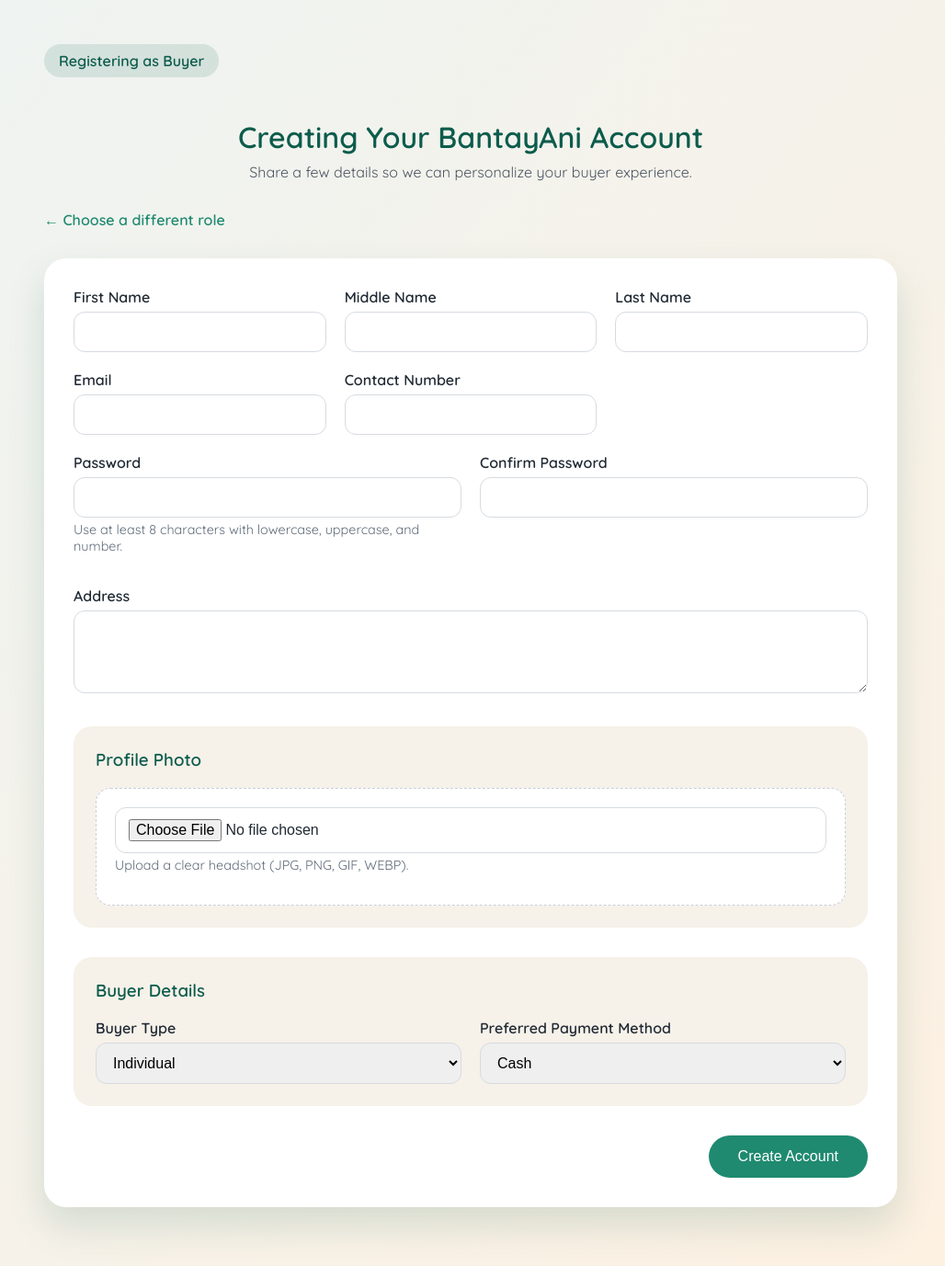
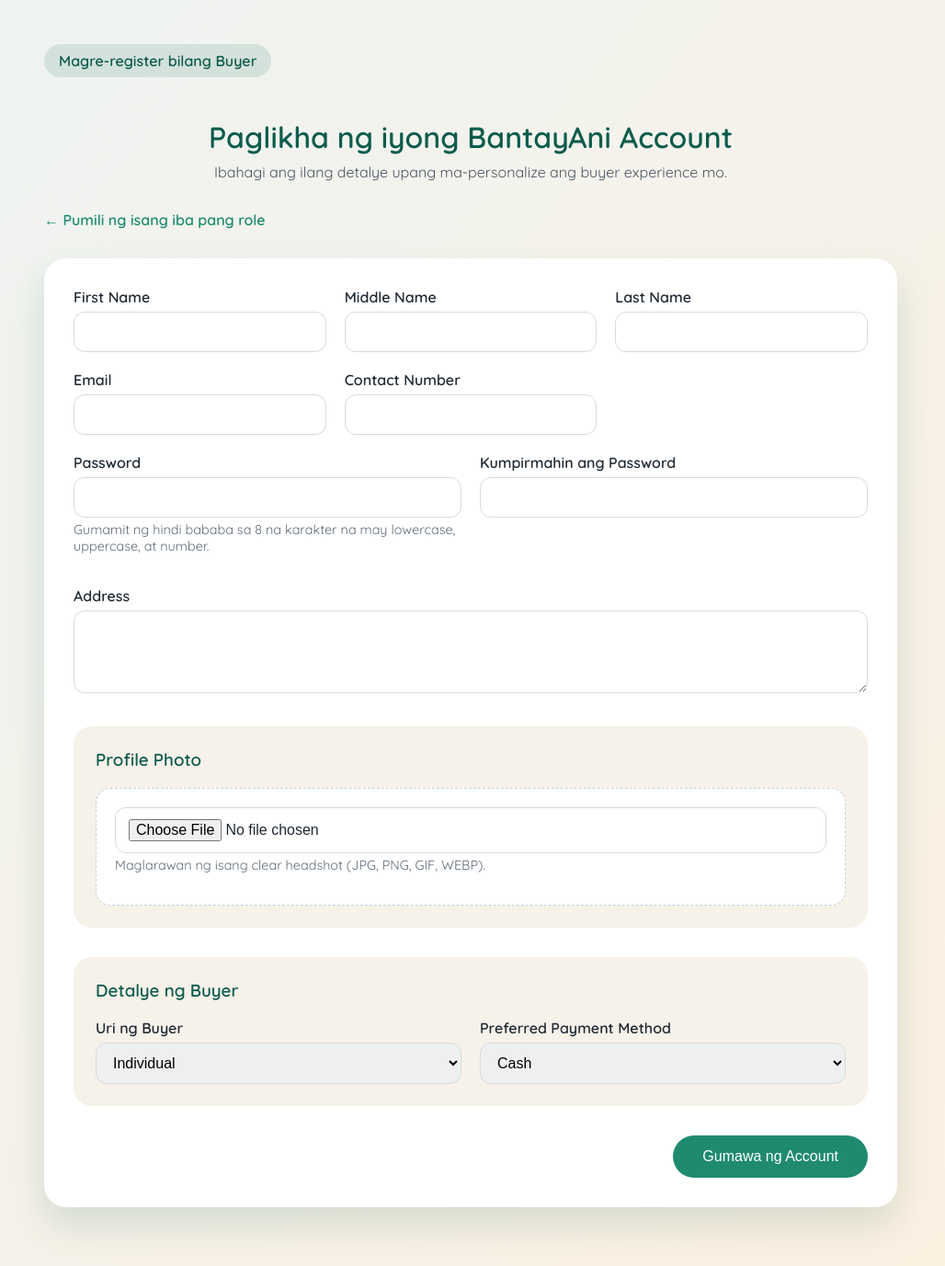
Before and after one commit to stix-bit/bantayani, a PHP site: page /bantayani/user/register.php?role=Buyer in a window 1280 px wide. Shown: the whole page at 92% size, without its empty margins (128-1156 px from the left). Run offline with PHP 8.4, Linux system fonts and the light colour scheme.

Commit message:
Initial translations

```diff
--- a/includes/announcement_widget.php
+++ b/includes/announcement_widget.php
@@ -136,7 +136,7 @@ $stmt->close();
 
     <?php if (empty($widget_announcements)): ?>
         <div class="no-announcements">
-            No new announcements
+            Walang bagong annunsyo
         </div>
     <?php else: ?>
         <?php foreach ($widget_announcements as $widget_ann): ?>
@@ -161,6 +161,6 @@ $stmt->close();
     <?php endif; ?>
 
     <a href="announcements.php" class="view-all-announcements">
-        View All Announcements →
+        Tignan lahat ng Annunsyo →
     </a>
 </div>
--- a/includes/auth_helper.php
+++ b/includes/auth_helper.php
@@ -20,12 +20,12 @@ function require_login($required_role = null) {
 
     // Check if user is logged in
     if (!isset($_SESSION['user_id'])) {
-        redirect_to_login('Please log in to continue.', $current_request);
+        redirect_to_login('Mag log-in para tumuloy.', $current_request);
     }
 
     // Check if specific role is required
     if ($required_role !== null && (!isset($_SESSION['role']) || $_SESSION['role'] !== $required_role)) {
-        redirect_to_login('You are not authorized to access that page.', $current_request);
+        redirect_to_login('Hindi ka karapatang i-access ang pahinang ito.', $current_request);
     }
 }
 
--- a/includes/dynamic_pricing.php
+++ b/includes/dynamic_pricing.php
@@ -168,7 +168,7 @@ function validatePriceInRange($conn, $crop_id, $price, $days = DYNAMIC_PRICING_D
     if (!$range['has_data']) {
         return [
             'valid' => true,
-            'message' => 'No market data yet; price is accepted. Consider setting a competitive price.',
+            'message' => 'Wala pang market data; tinatanggap ang presyo. Isaalang-alang ang pagtatakda ng mas kompetitibong presyo.',
             'range' => $range,
         ];
     }
@@ -176,14 +176,14 @@ function validatePriceInRange($conn, $crop_id, $price, $days = DYNAMIC_PRICING_D
     if ($price < $range['price_min']) {
         return [
             'valid' => false,
-            'message' => sprintf('Price must be at least ₱%s (recommended: ₱%s). Min allowed: ₱%s.', number_format($range['price_min'], 2), number_format($range['recommended'], 2), number_format($range['price_min'], 2)),
+            'message' => sprintf('Ang presyo ay dapat ₱%s (recommended: ₱%s). Pinakamababa na allowed: ₱%s.', number_format($range['price_min'], 2), number_format($range['recommended'], 2), number_format($range['price_min'], 2)),
             'range' => $range,
         ];
     }
     if ($price > $range['price_max']) {
         return [
             'valid' => false,
-            'message' => sprintf('Price must be at most ₱%s (recommended: ₱%s). Max allowed: ₱%s.', number_format($range['price_max'], 2), number_format($range['recommended'], 2), number_format($range['price_max'], 2)),
+            'message' => sprintf('Ang presyo ay dapat ₱%s (recommended: ₱%s). Pinakamataas na allowed: ₱%s.', number_format($range['price_max'], 2), number_format($range['recommended'], 2), number_format($range['price_max'], 2)),
             'range' => $range,
         ];
     }
--- a/user/register.php
+++ b/user/register.php
@@ -8,12 +8,12 @@ function saveUploadedImage(array $file, string $subDir, string $prefix): string
 {
     $imageInfo = @getimagesize($file['tmp_name']);
     if ($imageInfo === false) {
-        throw new RuntimeException('Only image files are allowed.');
+        throw new RuntimeException('Image files lang pwede.');
     }
 
     $allowedMime = ['image/jpeg', 'image/png', 'image/gif', 'image/webp'];
     if (!in_array($imageInfo['mime'], $allowedMime, true)) {
-        throw new RuntimeException('Unsupported image format uploaded.');
+        throw new RuntimeException('Hindi sinusuportahan ang image file format.');
     }
 
     $uploadRoot = __DIR__ . '/../images/uploads';
@@ -28,7 +28,7 @@ function saveUploadedImage(array $file, string $subDir, string $prefix): string
     $targetPath = $targetDir . '/' . $filename;
 
     if (!move_uploaded_file($file['tmp_name'], $targetPath)) {
-        throw new RuntimeException('Unable to save uploaded image.');
+        throw new RuntimeException('Hindi ma-save ang larawan.');
     }
 
     return 'images/uploads/' . $subDir . '/' . $filename;
@@ -53,59 +53,59 @@ function validateRegistrationInput(array $data, ?array $profileImage, ?array $fa
     $errors = [];
 
     if (($data['first_name'] ?? '') === '' || ($data['middle_name'] ?? '') === '' || ($data['last_name'] ?? '') === '' || ($data['email'] ?? '') === '' || ($data['address'] ?? '') === '') {
-        $errors[] = 'First name, middle name, last name, email, and address are required.';
+        $errors[] = 'Ang lahat ng kinakailangang field ay kailangan.';
     }
 
     if (!filter_var($data['email'] ?? '', FILTER_VALIDATE_EMAIL)) {
-        $errors[] = 'Invalid email.';
+        $errors[] = 'Maling email.';
     }
 
     $password = $data['password'] ?? '';
     $confirmPassword = $data['confirm_password'] ?? '';
     if ($password === '' || $confirmPassword === '') {
-        $errors[] = 'Please set and confirm your password.';
+        $errors[] = 'Mangyaring itakda at kunin ang iyong password.';
     } elseif ($password !== $confirmPassword) {
-        $errors[] = 'Passwords do not match.';
+        $errors[] = 'Ang mga password ay hindi tumugma.';
     } elseif (!preg_match('/^(?=.*[a-z])(?=.*[A-Z])(?=.*\\d).{8,}$/', $password)) {
-        $errors[] = 'Password must be at least 8 characters and include lowercase, uppercase, and number.';
+        $errors[] = 'Ang password ay dapat na hindi bababa sa 8 na karakter at kulang ang lowercase, uppercase, at number.';
     }
 
     if (!$profileImage || $profileImage['error'] === UPLOAD_ERR_NO_FILE) {
-        $errors[] = 'Profile photo is required.';
+        $errors[] = 'Ang profile photo ay kailangan.';
     } elseif ($profileImage['error'] !== UPLOAD_ERR_OK) {
-        $errors[] = 'There was a problem uploading your profile photo.';
+        $errors[] = 'May problema sa pag-upload ng iyong profile photo.';
     }
 
     $allowedPaymentMethods = ['Cash', 'Online'];
     if (!in_array($data['preferred_payment_method'] ?? 'Cash', $allowedPaymentMethods, true)) {
-        $errors[] = 'Please choose a valid payment method.';
+        $errors[] = 'Mangyaring pumili ng isang valid na paraan ng pagbayad.';
     }
 
     if ($activeRole === 'Buyer') {
         if (!in_array($data['buyer_type'] ?? 'Individual', ['Individual', 'Company'], true)) {
-            $errors[] = 'Please choose whether you are an individual or company buyer.';
+            $errors[] = 'Mangyaring pumili kung ikaw ay isang indibidwal o kumpanya.';
         }
 
         if (($data['buyer_type'] ?? 'Individual') === 'Company') {
             if (trim($data['company_name'] ?? '') === '' || trim($data['company_address'] ?? '') === '' || trim($data['contact_person'] ?? '') === '' || trim($data['tax_id'] ?? '') === '') {
-                $errors[] = 'Company name, address, contact person, and tax ID are required for company buyers.';
+                $errors[] = 'Ang pangalan ng kumpanya, address, contact person, at tax ID ay kailangan para sa mga kumpanya.';
             }
 
             // Validate company name length
             if (strlen(trim($data['company_name'] ?? '')) > 100) {
-                $errors[] = 'Company name must be 100 characters or less.';
+                $errors[] = 'Ang pangalan ng kumpanya ay dapat na hindi bababa sa 100 na karakter.';
             }
 
             // Validate tax ID format and length
             if (strlen(trim($data['tax_id'] ?? '')) > 50) {
-                $errors[] = 'Tax ID must be 50 characters or less.';
+                $errors[] = 'Ang tax ID ay dapat na hindi bababa sa 50 na karakter.';
             }
         }
     }
 
     if ($activeRole === 'Farmer') {
         if (trim($data['farm_name'] ?? '') === '' || trim($data['farm_location'] ?? '') === '') {
-            $errors[] = 'Farm name and farm location are required for farmers.';
+            $errors[] = 'Ang pangalan ng farm at farm location ay kailangan para sa mga magsasaka.';
         }
 
         $valid_regions = ['', 'Manila', 'Nueva Ecija', 'Bulacan', 'Batangas', 'Laguna',
@@ -113,11 +113,11 @@ function validateRegistrationInput(array $data, ?array $profileImage, ?array $fa
                           'Mindanao', 'Luzon', 'Visayas'];
         $region = trim($data['region'] ?? '');
         if ($region !== '' && !in_array($region, $valid_regions, true)) {
-            $errors[] = 'Please choose a valid region.';
+            $errors[] = 'Mangyaring pumili ng isang valid na rehiyon.';
         }
 
         if ($farmImage && $farmImage['error'] !== UPLOAD_ERR_OK && $farmImage['error'] !== UPLOAD_ERR_NO_FILE) {
-            $errors[] = 'Farm image upload failed. Please try again.';
+            $errors[] = 'Nabigo ang pag-upload ng farm image. Mangyaring subukan muli.';
         }
     }
 
@@ -142,7 +142,7 @@ function saveOptionalImage(?array $file, string $subDir, string $prefix): ?strin
     }
 
     if ($file['error'] !== UPLOAD_ERR_OK) {
-        throw new RuntimeException('One of the optional images failed to upload.');
+        throw new RuntimeException('Nabigo ang pag-upload ng isang ng optional images.');
     }
 
     return saveUploadedImage($file, $subDir, $prefix);
@@ -230,7 +230,7 @@ $farmImageRelativePath = null;
 if ($_SERVER['REQUEST_METHOD'] === 'POST') {
     $activeRole = $_POST['role'] ?? $activeRole;
     if (!in_array($activeRole, $allowedRoles, true)) {
-        $errors[] = 'Invalid registration role selected.';
+        $errors[] = 'Maling pumili ng registration role.';
     }
 
     $firstName = trim($_POST['first_name'] ?? '');
@@ -278,7 +278,7 @@ if ($_SERVER['REQUEST_METHOD'] === 'POST') {
     $errors = array_merge($errors, validateRegistrationInput($formData, $profileImage, $farmImage, $activeRole));
 
     if (empty($errors) && emailAlreadyExists($conn, $email)) {
-        $errors[] = 'Email is already registered. Please log in instead.';
+        $errors[] = 'Ang email ay naka-register na. Mangyaring mag-login sa halip.';
     }
 
     $uploadedRelativePaths = [];
@@ -307,7 +307,7 @@ if ($_SERVER['REQUEST_METHOD'] === 'POST') {
         try {
             $formData['preferred_payment_method'] = $preferredPaymentMethod;
             createUserWithProfiles($conn, $activeRole, $formData, $profileImageRelativePath, $farmImageRelativePath);
-            $_SESSION['registration_success'] = 'Registration successful! You may now log in.';
+            $_SESSION['registration_success'] = 'Registration successful! Mangyaring mag-login para tumuloy.';
             header('Location: login.php');
             exit;
         } catch (mysqli_sql_exception $exception) {
@@ -316,11 +316,12 @@ if ($_SERVER['REQUEST_METHOD'] === 'POST') {
 
             // Handle specific duplicate company errors
             if (strpos($exception->getMessage(), 'Duplicate entry') !== false && strpos($exception->getMessage(), 'company_name') !== false) {
-                $errors[] = 'A company with this name already exists. Please contact your administrator or use a different company name.';
+                $errors[] = 'May umiiral nang kumpanya na may ganitong pangalan. Mangyaring makipag-ugnayan sa iyong administrator o gumamit ng ibang pangalan ng kumpanya.
+';
             } elseif (strpos($exception->getMessage(), 'Duplicate entry') !== false && strpos($exception->getMessage(), 'tax_id') !== false) {
-                $errors[] = 'A company with this Tax ID already exists. Please verify your Tax ID or contact your administrator.';
+                $errors[] = 'May umiiral nang kumpanya na may ganitong tax ID. Mangyaring kunin ang iyong tax ID o makipag-ugnayan sa iyong administrator.';
             } else {
-                $errors[] = 'An unexpected error occurred during registration. Please try again later.';
+                $errors[] = 'May unexpected error na nangyayari sa pag-register. Mangyaring subukan muli mamaya.';
             }
         }
     } elseif (!empty($uploadedRelativePaths)) {
@@ -504,10 +505,10 @@ if ($_SERVER['REQUEST_METHOD'] === 'POST') {
 </head>
 <body>
 <div class="page">
-    <div class="role-pill">Registering as <?= htmlspecialchars($activeRole, ENT_QUOTES, 'UTF-8'); ?></div>
-    <h1>Creating Your BantayAni Account</h1>
-    <p class="subtitle">Share a few details so we can personalize your <?= strtolower($activeRole); ?> experience.</p>
-    <a class="change-role-link" href="register-choice.php">&larr; Choose a different role</a>
+    <div class="role-pill">Magre-register bilang <?= htmlspecialchars($activeRole, ENT_QUOTES, 'UTF-8'); ?></div>
+    <h1>Paglikha ng iyong BantayAni Account</h1>
+    <p class="subtitle">Ibahagi ang ilang detalye upang ma-personalize ang <?= strtolower($activeRole); ?> experience mo.</p>
+    <a class="change-role-link" href="register-choice.php">&larr; Pumili ng isang iba pang role</a>
 
     <?php if (!empty($errors)) : ?>
         <div class="alert alert-error">
@@ -547,7 +548,7 @@ if ($_SERVER['REQUEST_METHOD'] === 'POST') {
                         name="email"
                         value="<?= htmlspecialchars($_POST['email'] ?? '', ENT_QUOTES, 'UTF-8'); ?>"
                         required
-                        oninvalid="this.setCustomValidity('Invalid email')"
+                        oninvalid="this.setCustomValidity('Maling email')"
                         oninput="this.setCustomValidity('')"
                 />
             </div>
@@ -566,13 +567,13 @@ if ($_SERVER['REQUEST_METHOD'] === 'POST') {
                         name="password"
                         minlength="8"
                         pattern="(?=.*[a-z])(?=.*[A-Z])(?=.*\d).{8,}"
-                        title="At least 8 characters with lowercase, uppercase, and number"
+                        title="Hindi bababa sa 8 na karakter na may lowercase, uppercase, at number"
                         required
                 />
-                <p class="field-note">Use at least 8 characters with lowercase, uppercase, and number.</p>
+                <p class="field-note">Gumamit ng hindi bababa sa 8 na karakter na may lowercase, uppercase, at number.</p>
             </div>
             <div>
-                <label for="confirm_password">Confirm Password</label>
+                <label for="confirm_password">Kumpirmahin ang Password</label>
                 <input type="password" id="confirm_password" name="confirm_password" minlength="8" required />
             </div>
         </div>
@@ -586,16 +587,16 @@ if ($_SERVER['REQUEST_METHOD'] === 'POST') {
             <h3>Profile Photo</h3>
             <div class="file-input">
                 <input type="file" name="profile_image" id="profile_image" accept="image/*" required />
-                <p class="field-note">Upload a clear headshot (JPG, PNG, GIF, WEBP).</p>
+                <p class="field-note">Maglarawan ng isang clear headshot (JPG, PNG, GIF, WEBP).</p>
             </div>
         </div>
 
         <?php if ($activeRole === 'Buyer') : ?>
             <div class="section-card">
-                <h3>Buyer Details</h3>
+                <h3>Detalye ng Buyer</h3>
                 <div class="grid">
                     <div>
-                        <label for="buyer_type">Buyer Type</label>
+                        <label for="buyer_type">Uri ng Buyer</label>
                         <select name="buyer_type" id="buyer_type" required>
                             <option value="Individual" <?= $buyerType === 'Individual' ? 'selected' : ''; ?>>Individual</option>
                             <option value="Company" <?= $buyerType === 'Company' ? 'selected' : ''; ?>>Company</option>
@@ -628,7 +629,7 @@ if ($_SERVER['REQUEST_METHOD'] === 'POST') {
                         <input type="text" id="tax_id" name="tax_id" value="<?= htmlspecialchars($_POST['tax_id'] ?? '', ENT_QUOTES, 'UTF-8'); ?>" />
                     </div>
                     <div style="grid-column: span 2;">
-                        <p class="field-note">Company details are required if you are registering as a company buyer.</p>
+                        <p class="field-note">Ang mga detalye ng kumpanya ay kailangan kung ikaw ay magrere-register bilang isang kumpanya.</p>
                     </div>
                 </div>
             </div>
@@ -668,13 +669,13 @@ if ($_SERVER['REQUEST_METHOD'] === 'POST') {
                 <div class="file-input" style="margin-top: 20px;">
                     <label for="farm_image">Farm Photo (optional)</label>
                     <input type="file" id="farm_image" name="farm_image" accept="image/*" />
-                    <p class="field-note">Upload one image to highlight your farm. JPG/PNG/GIF/WEBP accepted.</p>
+                    <p class="field-note">Maglarawan ng isang image upang i-highlight ang iyong farm. JPG/PNG/GIF/WEBP accepted.</p>
                 </div>
             </div>
         <?php endif; ?>
 
         <div class="submit-row">
-            <button type="submit">Create Account</button>
+            <button type="submit">Gumawa ng Account</button>
         </div>
     </form>
 </div>
```
Also changed, not shown: includes/verification_helper.php (+5 -5 lines), includes/weather_helper.php (+8 -5 lines), index.php (+15 -15 lines), user/login.php (+14 -12 lines), user/profile.php (+5 -5 lines), user/register-choice.php (+7 -7 lines), user/view_profile.php (+5 -5 lines).
